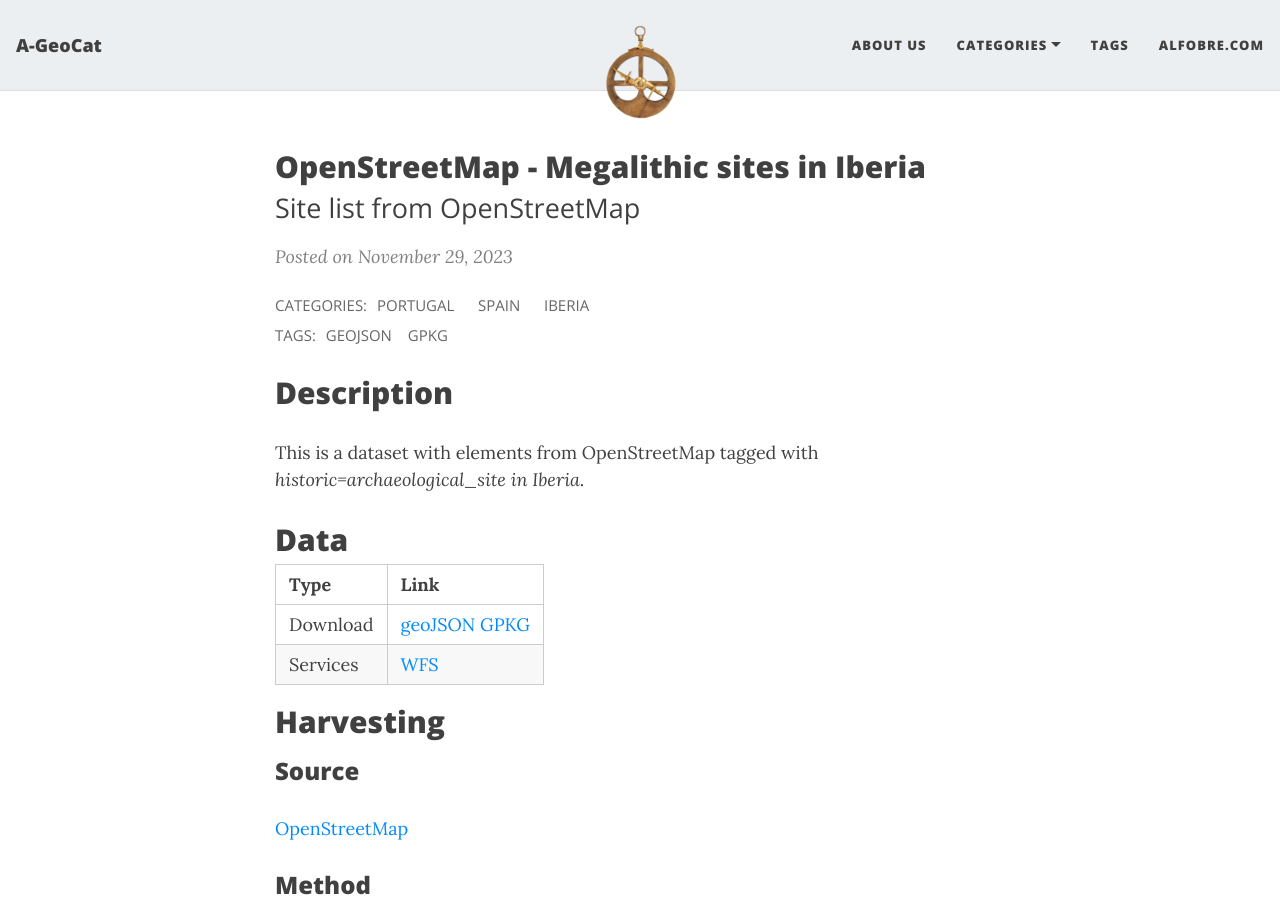
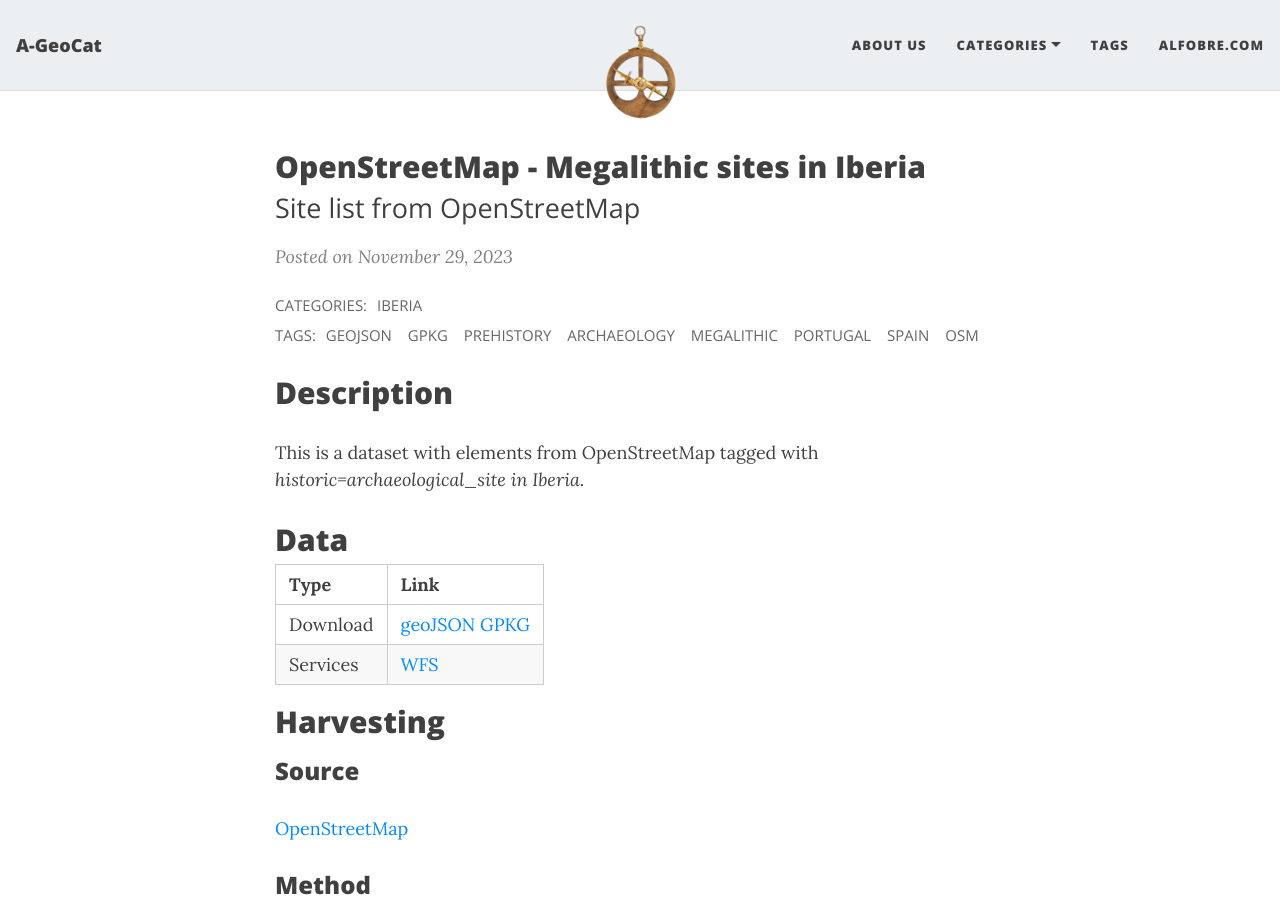
Before and after one commit to projetoalfobre/a-geocat, a Jekyll site: the page built from _posts/2023-11-29-OSM-megalithic-in-iberia.md, in a window 1280 px wide and 900 px high. Built offline with Jekyll 4.4.1, drawn with Linux system fonts in a browser that asks for light colours; nearby versions of some CDN libraries.

Commit message:
Update 2023-11-29-OSM-megalithic-in-iberia.md

```diff
--- a/_posts/2023-11-29-OSM-megalithic-in-iberia.md
+++ b/_posts/2023-11-29-OSM-megalithic-in-iberia.md
@@ -5,9 +5,9 @@
 cover-img:
 thumbnail-img:
 share-img:
-tags: [geojson, gpkg]
+tags: [geojson, gpkg, prehistory, archaeology, megalithic, portugal, spain, osm]
 author:
-categories: [Portugal, Spain, Iberia]
+categories: [Iberia]
 ---
 
 ## Description
```
